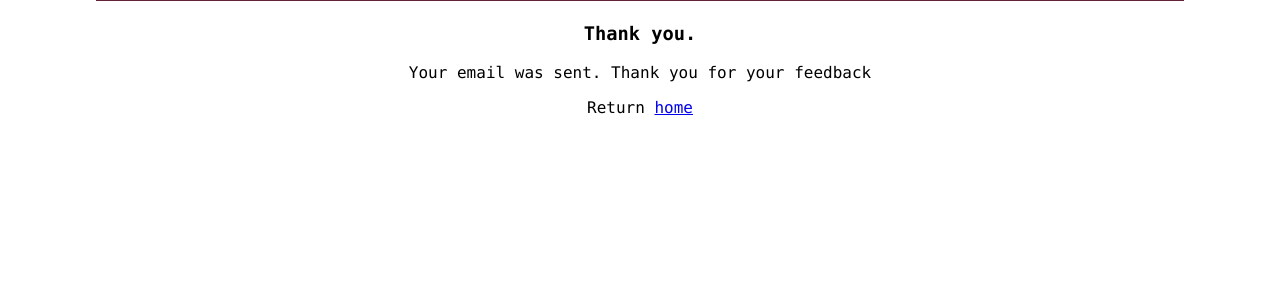
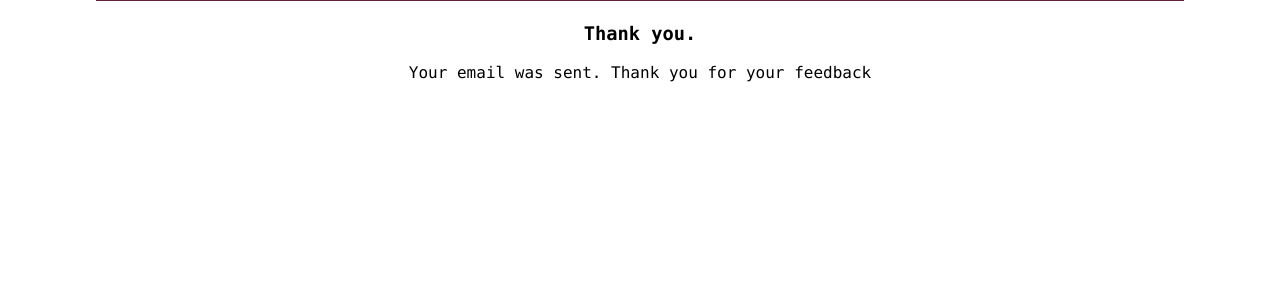
Before and after one commit to SCCapstone/Social-Monomania, a Django app: page /thanks/ in a window 1280 px wide. Shown: the part 362-652 px from the top of the page. Run offline with Django 3.2, Linux system fonts and the light colour scheme.

Commit message:
contact us

```diff
--- a/templates/thanks.html
+++ b/templates/thanks.html
@@ -5,5 +5,4 @@
 {% block content %}
       <h3>Thank you.</h3>
       <p>Your email was sent. Thank you for your feedback</p>
-      <p>Return <a href="/">home</a></p>
 {% endblock content %}
```
